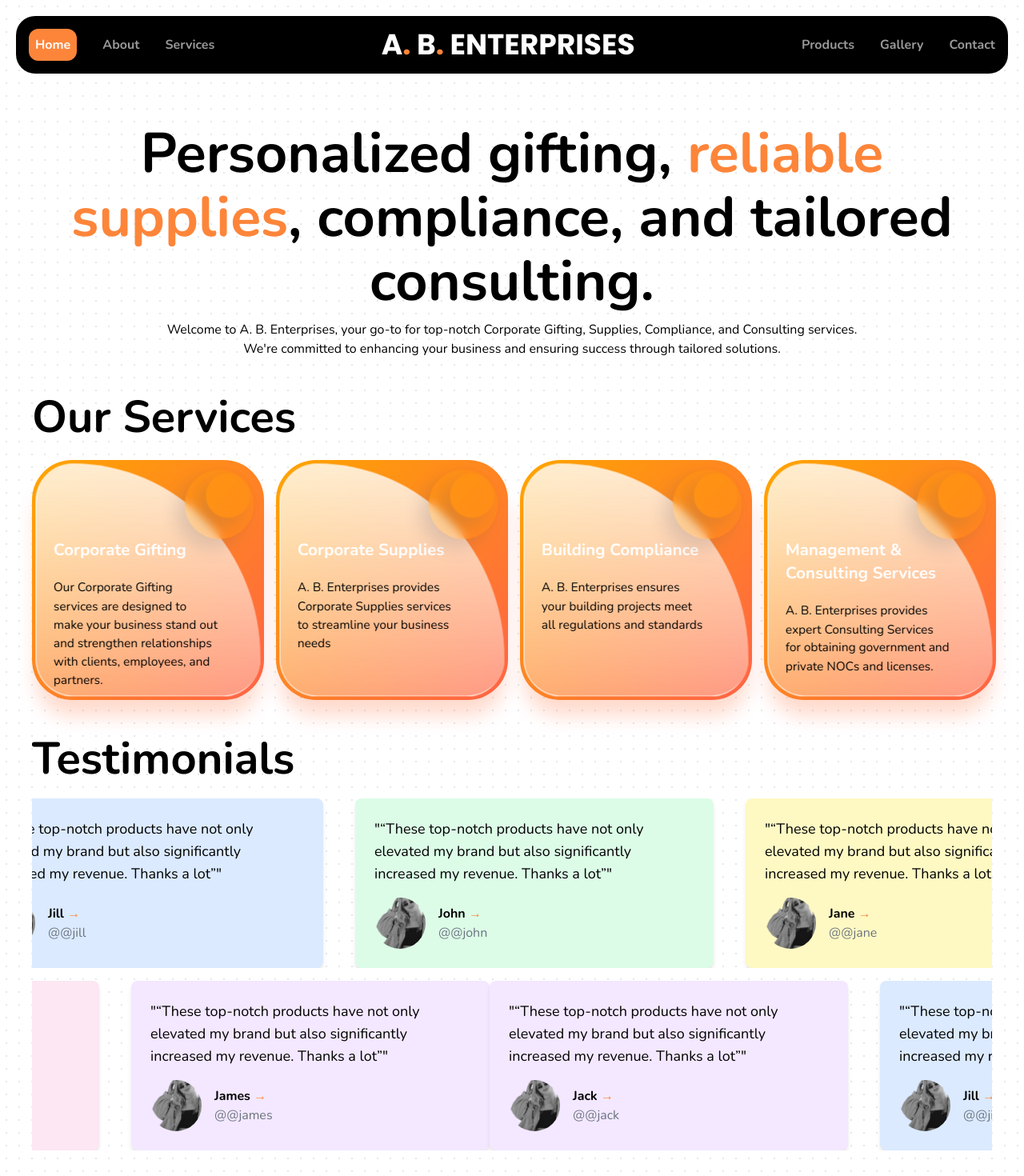
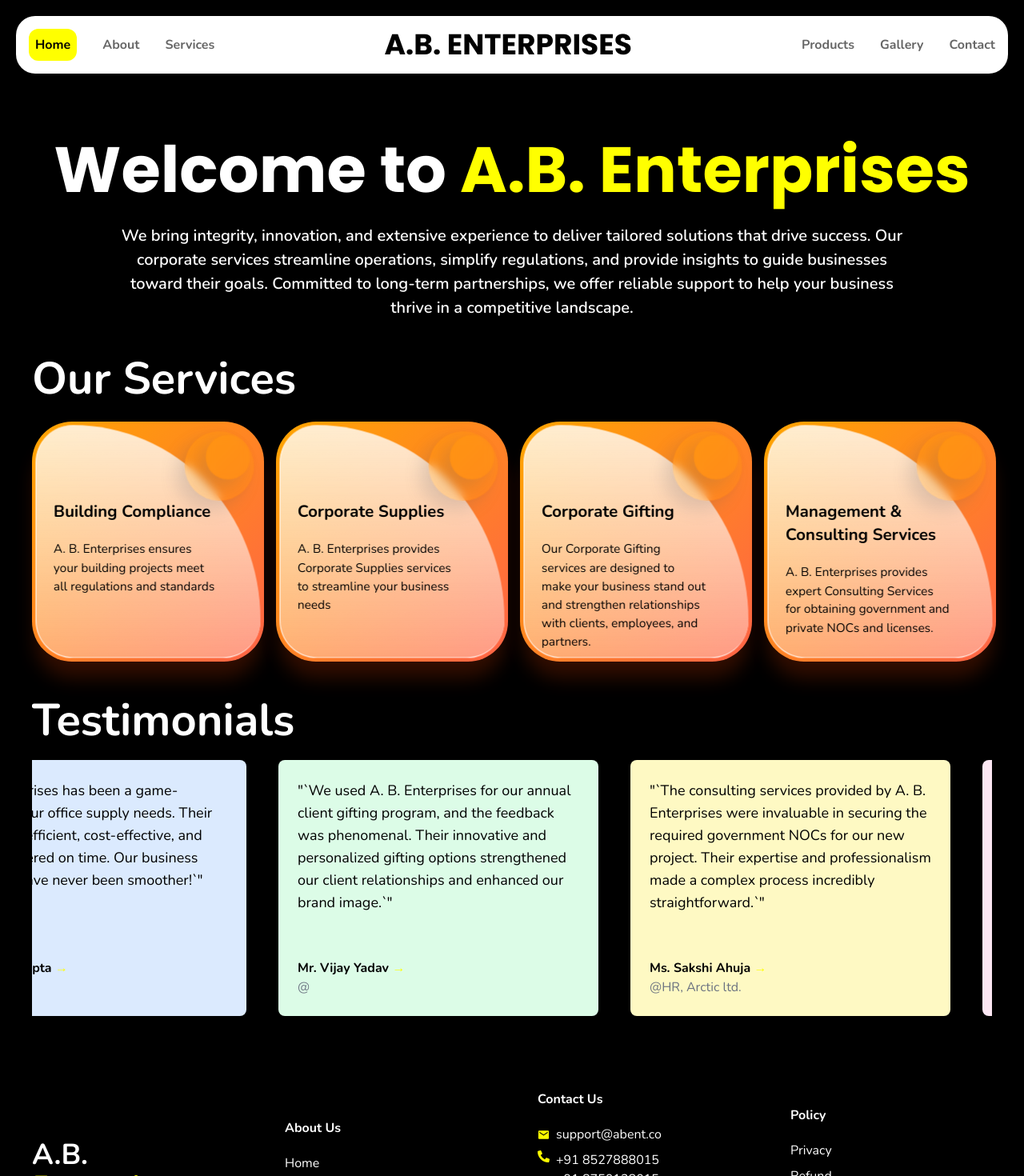
Before and after one commit to sai-ram-kaushik/ab-enterprises, a React (Vite) app: page / in a window 1280 px wide. Shown: the top 1470 px of the page at 80% size. Built offline with nearby package versions, Linux system fonts and the light colour scheme.

Commit message:
updated the ui and changed the required color theme

```diff
--- a/src/components/Footer.jsx
+++ b/src/components/Footer.jsx
@@ -90,7 +90,7 @@
                       ) ? (
                         <button
                           onClick={() => togglePopup(policy.name)}
-                          className="underline hover:text-gray-700"
+                          className="cursor-pointer"
                         >
                           {policy.name}
                         </button>
@@ -98,7 +98,7 @@
                         <a
                           href="https://drive.google.com/file/d/1b7gjGEOEBpgg-YwlgV3wY3bBE-0Z7zqG/view?usp=drive_link"
                           target="_blank"
-                          className="underline hover:text-gray-700"
+                          className="cursor-pointer"
                         >
                           {policy.name}
                         </a>
--- a/src/components/HomeServices.jsx
+++ b/src/components/HomeServices.jsx
@@ -1,5 +1,6 @@
 import React from "react";
 import "animate.css";
+import { Link } from "react-router-dom";
 
 const HomeServices = ({ homeService }) => {
   const { heading, services } = homeService;
@@ -14,7 +15,8 @@
       <div className="grid grid-cols-1 sm:grid-cols-2 md:grid-cols-3 lg:grid-cols-4 items-center justify-center mt-5 w-full gap-5">
         {services.map((service, index) => {
           return (
-            <div className="parent" key={index}>
+            <Link key={index} to="/services">
+              <div className="parent">
                 <div className="card">
                   <div className="logo">
                     <span className="circle circle4"></span>
@@ -31,6 +33,7 @@
                   </div>
                 </div>
               </div>
+            </Link>
           );
         })}
       </div>
--- a/src/components/Navbar.jsx
+++ b/src/components/Navbar.jsx
@@ -35,7 +35,7 @@
 
           {/* Center title */}
           <h1 className="flex-grow text-center text-2xl md:text-4xl font-heading font-bold">
-            A<span>.</span> B<span>.</span> ENTERPRISES
+            A.B. ENTERPRISES
           </h1>
 
           {/* Right navigation links (visible on desktop) */}
--- a/src/components/Testimonials.jsx
+++ b/src/components/Testimonials.jsx
@@ -2,7 +2,7 @@
 import Marquee from "react-fast-marquee";
 
 const Testimonials = ({ testimonials }) => {
-  const { title, leftReviews, rightReviews } = testimonials;
+  const { title, leftReviews } = testimonials;
 
   const colors = [
     "bg-purple-100",
@@ -11,6 +11,9 @@
     "bg-yellow-100",
     "bg-pink-100",
   ];
+
+  const cardWidth = "w-[400px]";
+  const cardHeight = "h-80";
 
   return (
     <div className="w-full px-5 md:px-10 py-10 relative">
@@ -24,62 +27,19 @@
             <div className="flex items-start gap-10">
               {leftReviews.map((review, index) => (
                 <div
-                  className={`w-full max-w-md ${
+                  className={`flex flex-col items-start justify-between ${cardWidth} ${cardHeight} ${
                     colors[index % colors.length]
-                  } p-6 rounded-lg flex items-center shadow-md`}
+                  } p-6 rounded-lg shadow-md`}
                   key={index}
                 >
-                  <div className="flex-1">
                   <p className="text-lg text-black mb-4">"{review.body}"</p>
                   <div className="flex items-center">
-                      <img
-                        src={review.img}
-                        alt={`${review.name}'s avatar`}
-                        className="w-16 h-16 rounded-full object-cover mr-4"
-                      />
                     <div>
                       <p className="font-bold text-black">
                         {review.name} <span>&#8594;</span>
                       </p>
                       <p className="text-gray-500">@{review.username}</p>
                       <p className="text-gray-500">{review.title}</p>
-                      </div>
-                    </div>
-                  </div>
-                </div>
-              ))}
-            </div>
-          </Marquee>
-
-          <Marquee
-            pauseOnHover={true}
-            autoFill={false}
-            speed={100}
-            direction="right"
-          >
-            <div className="flex items-start gap-10">
-              {rightReviews.map((review, index) => (
-                <div
-                  className={`w-full max-w-md ${
-                    colors[index % colors.length]
-                  } p-6 rounded-lg flex items-center shadow-md`}
-                  key={index}
-                >
-                  <div className="flex-1">
-                    <p className="text-lg text-black mb-4">"{review.body}"</p>
-                    <div className="flex items-center">
-                      <img
-                        src={review.img}
-                        alt={`${review.name}'s avatar`}
-                        className="w-16 h-16 rounded-full object-cover mr-4"
-                      />
-                      <div>
-                        <p className="font-bold text-black">
-                          {review.name} <span>&#8594;</span>
-                        </p>
-                        <p className="text-gray-500">@{review.username}</p>
-                        <p className="text-gray-500">{review.title}</p>
-                      </div>
                     </div>
                   </div>
                 </div>
--- a/src/data/landing-page.json
+++ b/src/data/landing-page.json
@@ -17,16 +17,16 @@
     "heading": "Our Services",
     "services": [
       {
-        "label": "Corporate Gifting",
-        "desc": "Our Corporate Gifting services are designed to make your business stand out and strengthen relationships with clients, employees, and partners."
+        "label": "Building Compliance",
+        "desc": "A. B. Enterprises ensures your building projects meet all regulations and standards"
       },
       {
         "label": "Corporate Supplies",
         "desc": "A. B. Enterprises provides Corporate Supplies services to streamline your business needs"
       },
       {
-        "label": "Building Compliance",
-        "desc": "A. B. Enterprises ensures your building projects meet all regulations and standards"
+        "label": "Corporate Gifting",
+        "desc": "Our Corporate Gifting services are designed to make your business stand out and strengthen relationships with clients, employees, and partners."
       },
       {
         "label": "Management & Consulting Services",
@@ -39,39 +39,39 @@
     "title": "Testimonials",
     "leftReviews": [
       {
-        "name": "Jack",
-        "username": "@jack",
-        "body": "“These top-notch products have not only elevated my brand but also significantly increased my revenue. Thanks a lot”",
+        "name": "Mr. Anshul Sharma",
+        "username": "Founder, Aumansh Pvt.ltd",
+        "body": "`Working with A. B. Enterprises for our building compliance needs was a seamless experience. They ensured every aspect of our project met regulations, saving us time and avoiding unnecessary hassles. Highly recommended!`",
         "img": "/testimonial.png"
       },
       {
-        "name": "Jill",
-        "username": "@jill",
-        "body": "“These top-notch products have not only elevated my brand but also significantly increased my revenue. Thanks a lot”",
+        "name": "Mr. Harshit Gupta",
+        "username": "Admin Dept.",
+        "body": "A. B. Enterprises has been a game-changer for our office supply needs. Their services are efficient, cost-effective, and always delivered on time. Our business operations have never been smoother!`",
         "img": "/testimonial.png"
       },
       {
-        "name": "John",
-        "username": "@john",
-        "body": "“These top-notch products have not only elevated my brand but also significantly increased my revenue. Thanks a lot”",
+        "name": "Mr. Vijay Yadav",
+        "username": "",
+        "body": "`We used A. B. Enterprises for our annual client gifting program, and the feedback was phenomenal. Their innovative and personalized gifting options strengthened our client relationships and enhanced our brand image.`",
         "img": "/testimonial.png"
       },
       {
-        "name": "Jane",
-        "username": "@jane",
-        "body": "“These top-notch products have not only elevated my brand but also significantly increased my revenue. Thanks a lot”",
+        "name": "Ms. Sakshi Ahuja",
+        "username": "HR, Arctic ltd.",
+        "body": "`The consulting services provided by A. B. Enterprises were invaluable in securing the required government NOCs for our new project. Their expertise and professionalism made a complex process incredibly straightforward.`",
         "img": "/testimonial.png"
       },
       {
-        "name": "Jenny",
-        "username": "@jenny",
-        "body": "“These top-notch products have not only elevated my brand but also significantly increased my revenue. Thanks a lot”",
+        "name": "Ms. Chanchal Vashist",
+        "username": "Shiva Associates",
+        "body": "`We've been relying on A. B. Enterprises for our corporate supply needs for over a year. Their ability to provide high-quality products consistently has been a huge asset to our team.`",
         "img": "/testimonial.png"
       },
       {
-        "name": "James",
-        "username": "@james",
-        "body": "“These top-notch products have not only elevated my brand but also significantly increased my revenue. Thanks a lot”",
+        "name": "Mr. Pawan",
+        "username": "Founder, Kegoz pvt ltd.",
+        "body": "`A. B. Enterprises understands our business needs perfectly. Their timely deliveries and excellent service make them our go-to partner for corporate supplies.`",
         "img": "/testimonial.png"
       }
     ],
@@ -165,7 +165,7 @@
         },
         {
           "label": "Gift Tracking and Management",
-          "desc": "Keep track of your gifts with our comprehensive management services, ensuring timely delivery and accurate records"
+          "desc": "Keep track of your gifts with our comprehensive management services, ensuring timely delivery."
         }
       ]
     },
@@ -213,7 +213,7 @@
       "title": "Consulting Services",
       "services": [
         {
-          "label": "A. B. Enterprises provides expert Consulting Services for obtaining government and private NOCs (No Objection Certificates) and licenses."
+          "label": "We provide expert Consulting Services for obtaining government and private NOCs (No Objection Certificates) and licenses."
         },
         {
           "label": "Our team is experienced in navigating regulatory requirements."
--- a/src/index.css
+++ b/src/index.css
@@ -1,4 +1,4 @@
-@import url('https://fonts.googleapis.com/css2?family=Nunito:ital,wght@0,200..1000;1,200..1000&family=Poppins:ital,wght@0,100;0,200;0,300;0,400;0,500;0,600;0,700;0,800;0,900;1,100;1,200;1,300;1,400;1,500;1,600;1,700;1,800;1,900&display=swap');
+@import url("https://fonts.googleapis.com/css2?family=Nunito:ital,wght@0,200..1000;1,200..1000&family=Poppins:ital,wght@0,100;0,200;0,300;0,400;0,500;0,600;0,700;0,800;0,900;1,100;1,200;1,300;1,400;1,500;1,600;1,700;1,800;1,900&display=swap");
 
 @tailwind base;
 @tailwind components;
@@ -21,7 +21,7 @@
 
 @layer base {
   body {
-    @apply bg-background text-primary font-bodyContent font-normal absolute inset-0 -z-10 h-full w-full  bg-[radial-gradient(#e5e7eb_1px,transparent_1px)] [background-size:16px_16px];
+    @apply bg-background text-primary font-bodyContent font-normal;
   }
 
   span {
--- a/src/pages/About.jsx
+++ b/src/pages/About.jsx
@@ -17,8 +17,6 @@
         <h2 className="text-[25px] md:text-[40px] lg:text-[56px] max-w-[857px] md:leading-[67.2px] font-bold text-primary">
           {heading}
         </h2>
-
-        <p className="max-w-[900px] text-center ">{aboutCompany}</p>
 
         <img src={imageUrl} width={600} height={100} className="" />
       </div>
--- a/src/pages/Home.jsx
+++ b/src/pages/Home.jsx
@@ -11,15 +11,16 @@
       <div className="w-full px-5 md:px-10 py-5 md:py-10">
         <div className="flex flex-col items-center justify-center w-full">
           <div className="flex flex-col items-center gap-2">
-            <h2 className="animate__animated animate__fadeInUp md:text-center text-[40px] md:text-[70px] font-bold leading-[3rem] md:leading-[5rem]">
-              Personalized gifting, <span>reliable supplies</span>, compliance,
-              and tailored consulting.
+            <h2 className="text-[30px] md:text-[80px] font-heading font-bold">
+              Welcome to <span>A.B. Enterprises</span>
             </h2>
-            <p className="max-w-[900px] text-start md:text-center animate__animated animate__fadeInUp">
-              Welcome to A. B. Enterprises, your go-to for top-notch Corporate
-              Gifting, Supplies, Compliance, and Consulting services. We're
-              committed to enhancing your business and ensuring success through
-              tailored solutions.
+            <p className="max-w-[1000px] text-start md:text-center animate__animated animate__fadeInUp font-semibold text-[20px]">
+              We bring integrity, innovation, and extensive experience to
+              deliver tailored solutions that drive success. Our corporate
+              services streamline operations, simplify regulations, and provide
+              insights to guide businesses toward their goals. Committed to
+              long-term partnerships, we offer reliable support to help your
+              business thrive in a competitive landscape.
             </p>
           </div>
         </div>
--- a/src/pages/Products.jsx
+++ b/src/pages/Products.jsx
@@ -9,7 +9,7 @@
             return (
               <div key={idx} className="flex flex-col items-start gap-2">
                 <img
-                  className="w-full h-96 object-cover rounded-xl transition duration-500 ease-in-out transform group-hover:blur-sm border border-secondary"
+                  className="w-full h-96 object-contain rounded-xl transition duration-500 ease-in-out transform group-hover:blur-sm border border-secondary"
                   src={product.imageUrl}
                   alt=""
                 />
--- a/src/pages/Service.jsx
+++ b/src/pages/Service.jsx
@@ -3,7 +3,7 @@
 import "animate.css";
 
 const Service = ({ service }) => {
-  const [tab, setTab] = useState("Corporate Gifting");
+  const [tab, setTab] = useState("Building Compliance");
   const [isPending, startTransition] = useTransition();
   const {
     heading,
@@ -151,23 +151,26 @@
 
       <div className="flex flex-col md:flex-row items-center justify-center gap-5 mt-5 text-2xl">
         <TabButton
-          selectTab={() => handleTabChange("Corporate Gifting")}
-          active={tab === "Corporate Gifting"}
+          selectTab={() => handleTabChange("Building Compliance")}
+          active={tab === "Building Compliance"}
         >
-          {corporateGifting.title}
+          {buildingCompliance.title}
         </TabButton>
+
         <TabButton
           selectTab={() => handleTabChange("Corporate Supplies")}
           active={tab === "Corporate Supplies"}
         >
           {corporateSupplies.heading}
         </TabButton>
+
         <TabButton
-          selectTab={() => handleTabChange("Building Compliance")}
-          active={tab === "Building Compliance"}
+          selectTab={() => handleTabChange("Corporate Gifting")}
+          active={tab === "Corporate Gifting"}
         >
-          {buildingCompliance.title}
+          {corporateGifting.title}
         </TabButton>
+
         <TabButton
           selectTab={() => handleTabChange("Consulting Services")}
           active={tab === "Consulting Services"}
--- a/tailwind.config.js
+++ b/tailwind.config.js
@@ -9,9 +9,9 @@
       },
 
       colors: {
-        background: "#fff",
-        primary: "#000",
-        secondary: "#FD853A",
+        background: "#000",
+        primary: "#fff",
+        secondary: "#FFFF00",
         footerBg: "#272727",
       },
     },
```
Also changed, not shown: src/pages/Gallery.jsx (+12 -8 lines). Lines whose indentation alone changed are shown as unchanged.
